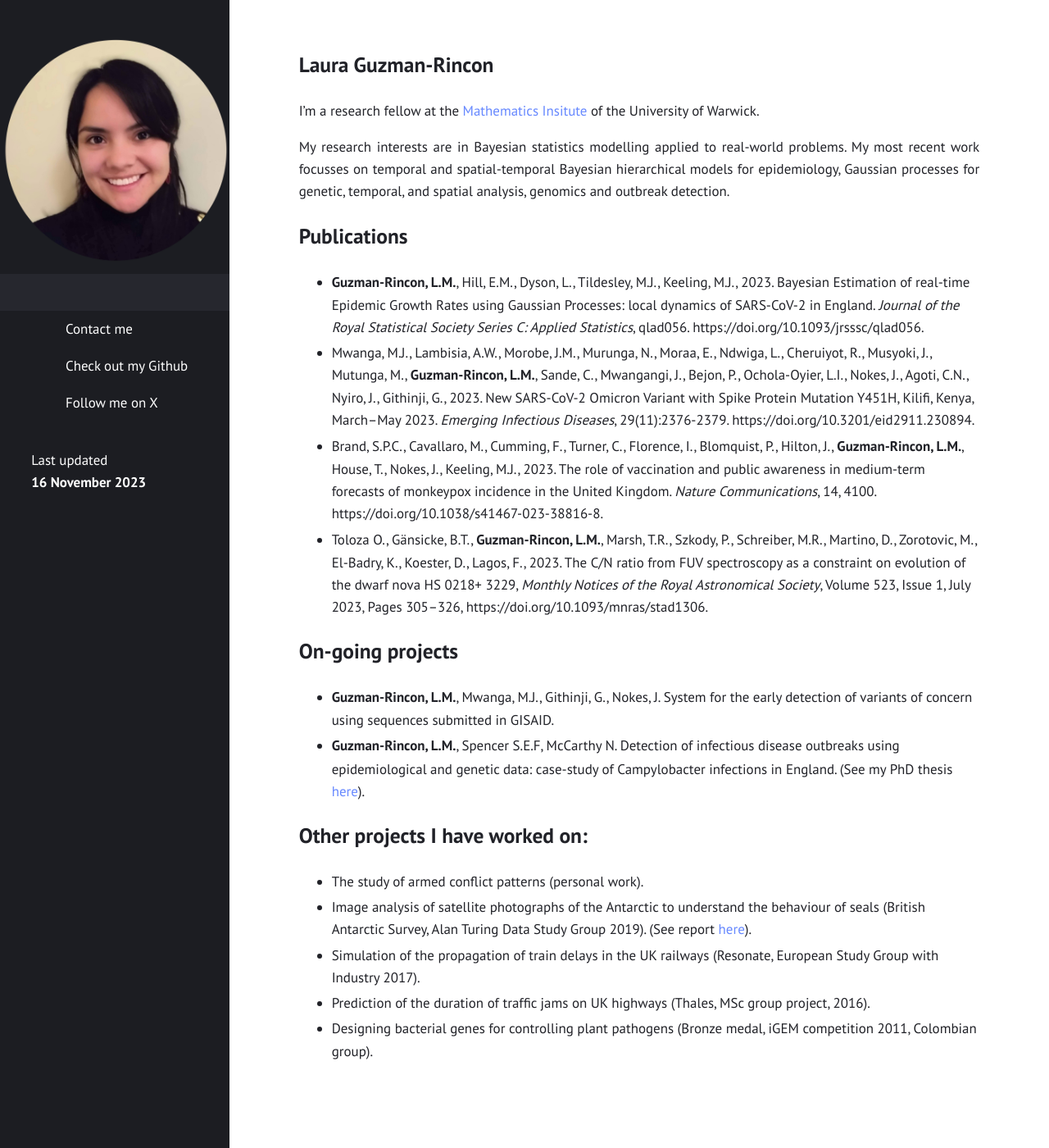
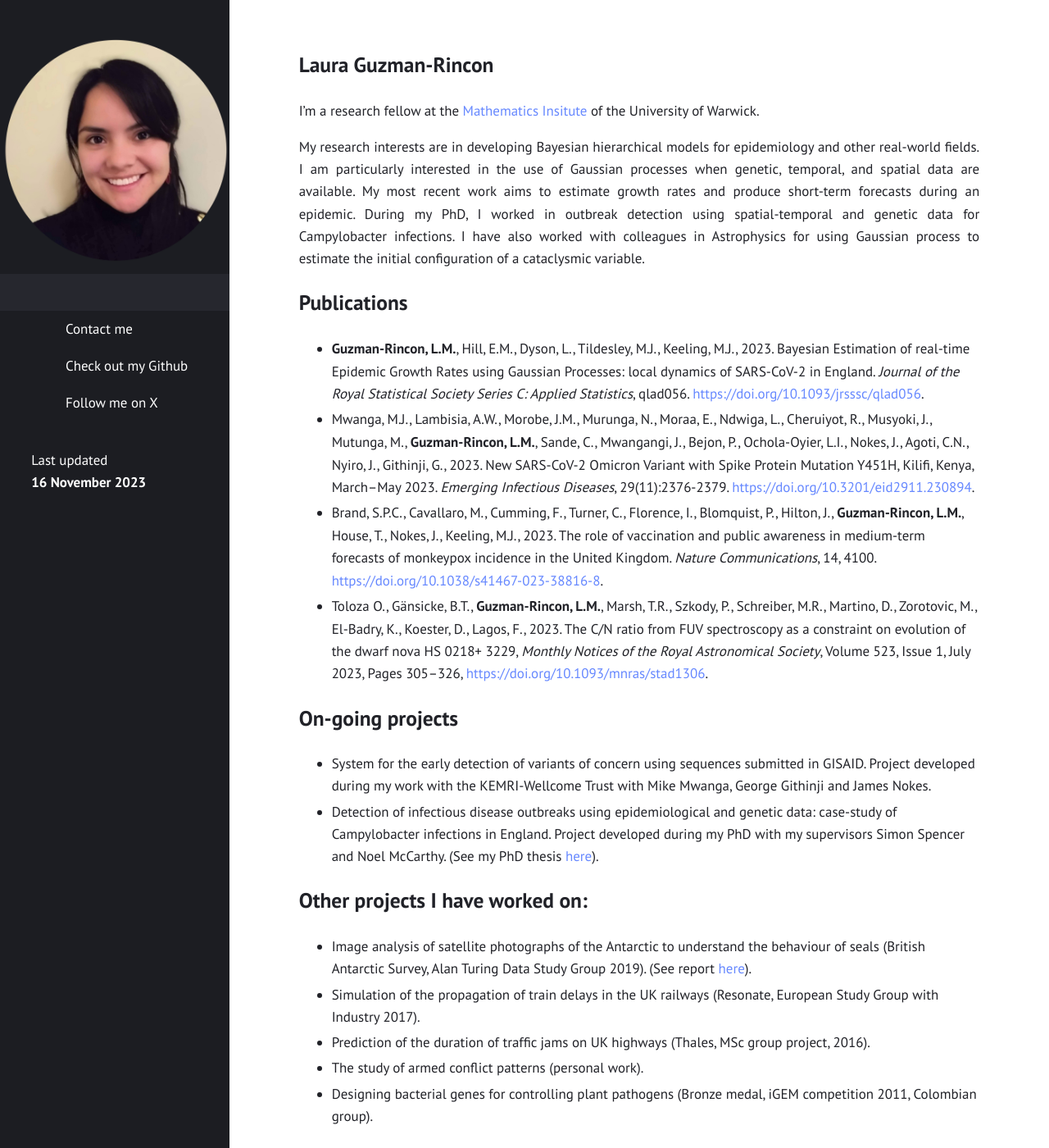
Before and after one commit to lauraguzmanrincon/lauraguzmanrincon.github.io, a Jekyll site: the page built from index.md, in a window 1280 px wide and 1400 px high. Shown: the whole window at 82% size. Built offline with Jekyll 4.4.1, drawn with Linux system fonts in a browser that asks for light colours.

Commit message:
Update index.md

```diff
--- a/index.md
+++ b/index.md
@@ -7,23 +7,23 @@ title: ""
 
 I'm a research fellow at the [Mathematics Insitute](https://warwick.ac.uk/fac/sci/maths/) of the University of Warwick.
 
-My research interests are in Bayesian statistics modelling applied to real-world problems. My most recent work focusses on temporal and spatial-temporal Bayesian hierarchical models for epidemiology, Gaussian processes for genetic, temporal, and spatial analysis, genomics and outbreak detection.
+My research interests are in developing Bayesian hierarchical models for epidemiology and other real-world fields. I am particularly interested in the use of Gaussian processes when genetic, temporal, and spatial data are available. My most recent work aims to estimate growth rates and produce short-term forecasts during an epidemic. During my PhD, I worked in outbreak detection using spatial-temporal and genetic data for Campylobacter infections. I have also worked with colleagues in Astrophysics for using Gaussian process to estimate the initial configuration of a cataclysmic variable.
 
 ## Publications
 
-- **Guzman-Rincon, L.M.**, Hill, E.M., Dyson, L., Tildesley, M.J., Keeling, M.J., 2023. Bayesian Estimation of real-time Epidemic Growth Rates using Gaussian Processes: local dynamics of SARS-CoV-2 in England. _Journal of the Royal Statistical Society Series C: Applied Statistics_, qlad056. https://doi.org/10.1093/jrsssc/qlad056.
-- Mwanga, M.J., Lambisia, A.W., Morobe, J.M., Murunga, N., Moraa, E., Ndwiga, L., Cheruiyot, R., Musyoki, J., Mutunga, M., **Guzman-Rincon, L.M.**, Sande, C., Mwangangi, J., Bejon, P., Ochola-Oyier, L.I., Nokes, J., Agoti, C.N., Nyiro, J., Githinji, G., 2023. New SARS-CoV-2 Omicron Variant with Spike Protein Mutation Y451H, Kilifi, Kenya, March–May 2023. _Emerging Infectious Diseases_, 29(11):2376-2379. https://doi.org/10.3201/eid2911.230894.
-- Brand, S.P.C., Cavallaro, M., Cumming, F., Turner, C., Florence, I., Blomquist, P., Hilton, J., **Guzman-Rincon, L.M.**, House, T., Nokes, J., Keeling, M.J., 2023. The role of vaccination and public awareness in medium-term forecasts of monkeypox incidence in the United Kingdom. _Nature Communications_, 14, 4100. https://doi.org/10.1038/s41467-023-38816-8.
-- Toloza O., Gänsicke, B.T., **Guzman-Rincon, L.M.**, Marsh, T.R., Szkody, P., Schreiber, M.R., Martino, D., Zorotovic, M., El-Badry, K., Koester, D., Lagos, F., 2023. The C/N ratio from FUV spectroscopy as a constraint on evolution of the dwarf nova HS 0218+ 3229, _Monthly Notices of the Royal Astronomical Society_, Volume 523, Issue 1, July 2023, Pages 305–326, https://doi.org/10.1093/mnras/stad1306.
+- **Guzman-Rincon, L.M.**, Hill, E.M., Dyson, L., Tildesley, M.J., Keeling, M.J., 2023. Bayesian Estimation of real-time Epidemic Growth Rates using Gaussian Processes: local dynamics of SARS-CoV-2 in England. _Journal of the Royal Statistical Society Series C: Applied Statistics_, qlad056. [https://doi.org/10.1093/jrsssc/qlad056](https://doi.org/10.1093/jrsssc/qlad056).
+- Mwanga, M.J., Lambisia, A.W., Morobe, J.M., Murunga, N., Moraa, E., Ndwiga, L., Cheruiyot, R., Musyoki, J., Mutunga, M., **Guzman-Rincon, L.M.**, Sande, C., Mwangangi, J., Bejon, P., Ochola-Oyier, L.I., Nokes, J., Agoti, C.N., Nyiro, J., Githinji, G., 2023. New SARS-CoV-2 Omicron Variant with Spike Protein Mutation Y451H, Kilifi, Kenya, March–May 2023. _Emerging Infectious Diseases_, 29(11):2376-2379. [https://doi.org/10.3201/eid2911.230894](https://doi.org/10.3201/eid2911.230894).
+- Brand, S.P.C., Cavallaro, M., Cumming, F., Turner, C., Florence, I., Blomquist, P., Hilton, J., **Guzman-Rincon, L.M.**, House, T., Nokes, J., Keeling, M.J., 2023. The role of vaccination and public awareness in medium-term forecasts of monkeypox incidence in the United Kingdom. _Nature Communications_, 14, 4100. [https://doi.org/10.1038/s41467-023-38816-8](https://doi.org/10.1038/s41467-023-38816-8).
+- Toloza O., Gänsicke, B.T., **Guzman-Rincon, L.M.**, Marsh, T.R., Szkody, P., Schreiber, M.R., Martino, D., Zorotovic, M., El-Badry, K., Koester, D., Lagos, F., 2023. The C/N ratio from FUV spectroscopy as a constraint on evolution of the dwarf nova HS 0218+ 3229, _Monthly Notices of the Royal Astronomical Society_, Volume 523, Issue 1, July 2023, Pages 305–326, [https://doi.org/10.1093/mnras/stad1306](https://doi.org/10.1093/mnras/stad1306).
 
 ## On-going projects
-- **Guzman-Rincon, L.M.**, Mwanga, M.J., Githinji, G., Nokes, J. System for the early detection of variants of concern using sequences submitted in GISAID.
-- **Guzman-Rincon, L.M.**, Spencer S.E.F, McCarthy N. Detection of infectious disease outbreaks using epidemiological and genetic data: case-study of Campylobacter infections in England. (See my PhD thesis [here](https://wrap.warwick.ac.uk/153848/1/WRAP_Theses_Guzman_Rincon_2020.pdf)).
+- System for the early detection of variants of concern using sequences submitted in GISAID. Project developed during my work with the KEMRI-Wellcome Trust with Mike Mwanga, George Githinji and James Nokes.
+- Detection of infectious disease outbreaks using epidemiological and genetic data: case-study of Campylobacter infections in England. Project developed during my PhD with my supervisors Simon Spencer and Noel McCarthy. (See my PhD thesis [here](https://wrap.warwick.ac.uk/153848/1/WRAP_Theses_Guzman_Rincon_2020.pdf)).
 
 ## Other projects I have worked on:
 
-- The study of armed conflict patterns (personal work).
 - Image analysis of satellite photographs of the Antarctic to understand the behaviour of seals (British Antarctic Survey, Alan Turing Data Study Group 2019). (See report [here](https://www.turing.ac.uk/sites/default/files/2020-02/the_alan_turing_institute_data_study_group_final_report_-_british_antarctic_survey.pdf)).
 - Simulation of the propagation of train delays in the UK railways (Resonate, European Study Group with Industry 2017).
 - Prediction of the duration of traffic jams on UK highways (Thales, MSc group project, 2016).
+- The study of armed conflict patterns (personal work).
 - Designing bacterial genes for controlling plant pathogens (Bronze medal, iGEM competition 2011, Colombian group).
```
